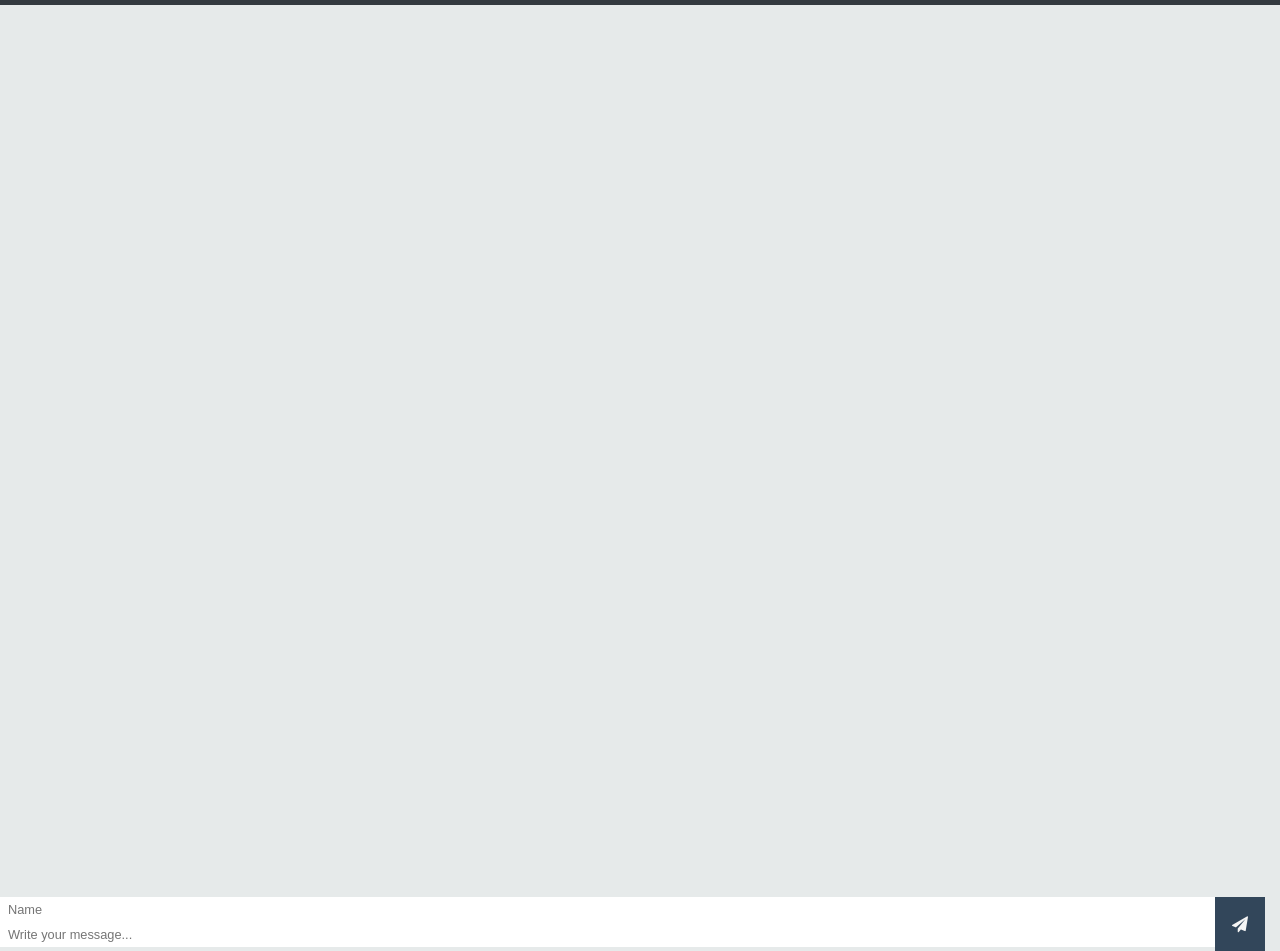
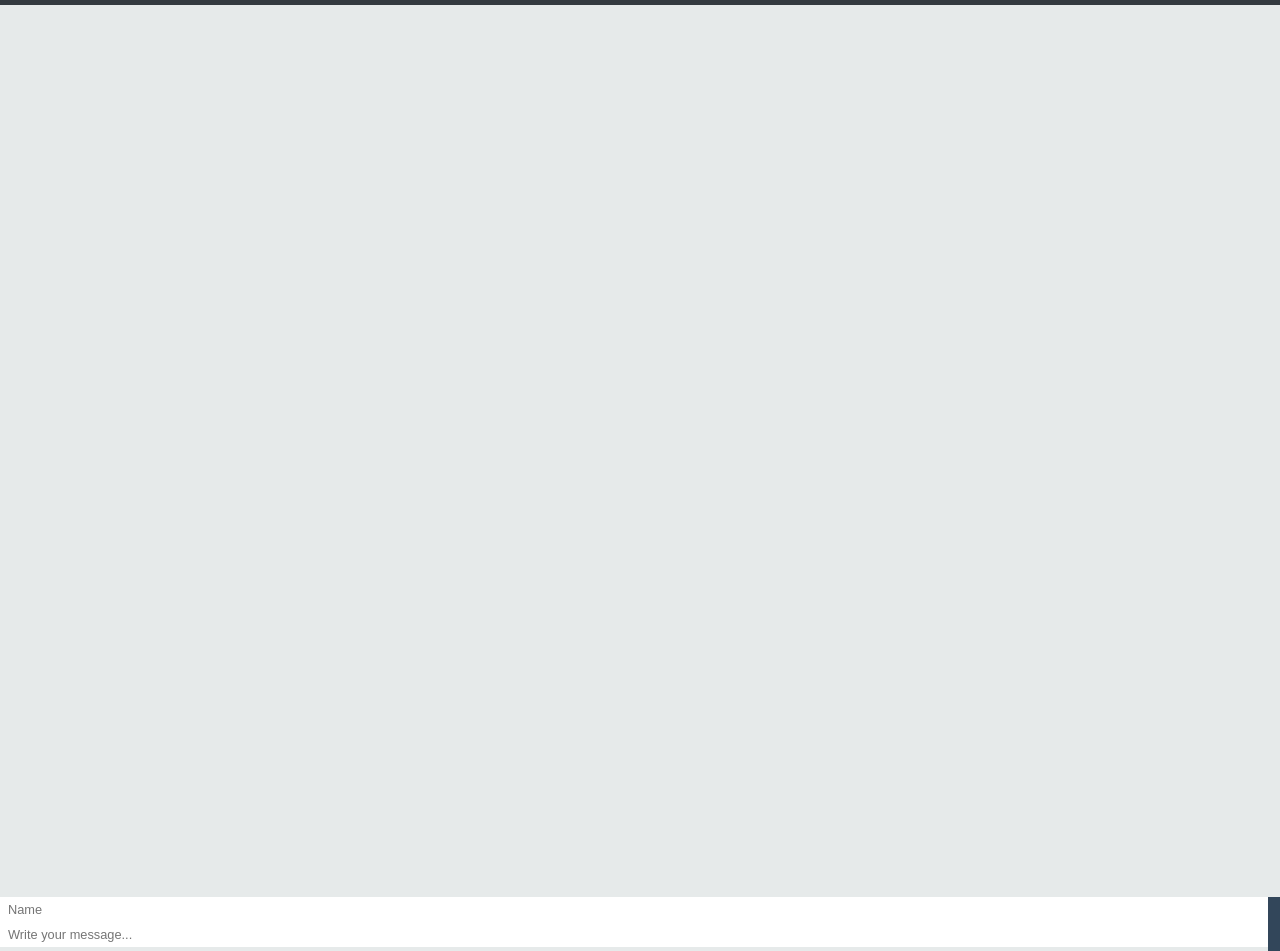
Before and after one commit to Cola-pop/Chatting-app, a website: page index.html in a window 1280 px wide. Shown: the part 41-992 px from the top of the page. Drawn offline with nearby package versions, Linux system fonts and the light colour scheme; no server answers.

Commit message:
change message-input width

```diff
--- a/styles.css
+++ b/styles.css
@@ -102,7 +102,7 @@ body {
   font-family: "proxima-nova",  "Source Sans Pro", sans-serif;
   float: left;
   border: none;
-  width: calc(100% - 65px);
+  width: calc(100% - 12px);
   padding: 5px 32px 5px 8px;
   font-size: 0.8em;
   color: #32465a;
```
